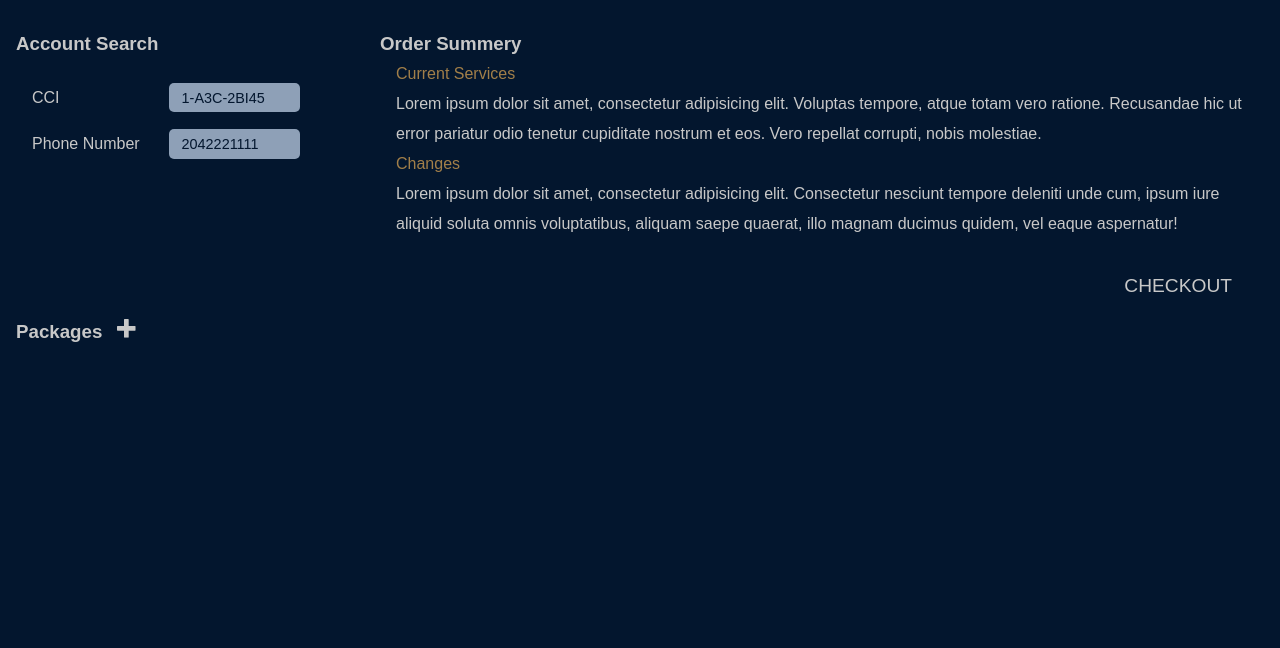
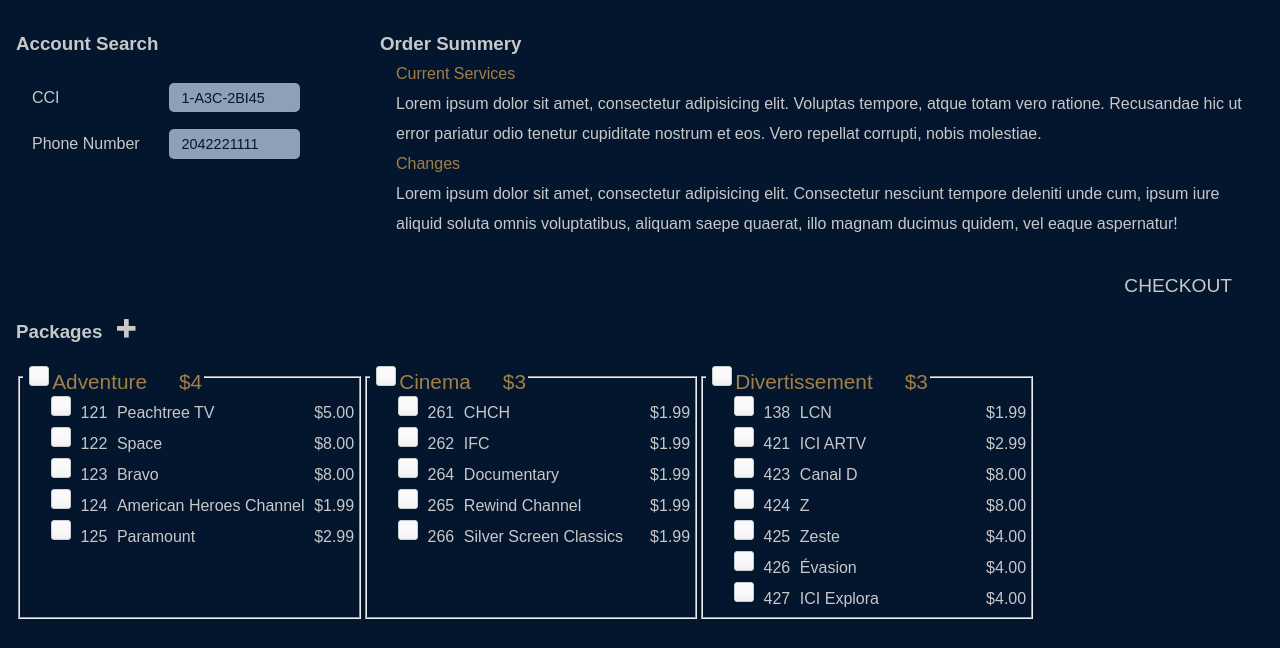
Before and after one commit to hematy61/tv-package-configurator, a website: page index.html in a window 1280 px wide. Shown: the part 91-739 px from the top of the page. Drawn offline with Linux system fonts and the light colour scheme; the site is published under a folder, as on GitHub Pages, so addresses that start at the root find nothing.

Commit message:
first comit

```diff
--- a/index.html
+++ b/index.html
@@ -61,7 +61,6 @@
 					<a href="/order-details.html" class="checkout">CHECKOUT</a>
 				</div>
 			</div>
-
 		</section>
 
 
@@ -72,139 +71,13 @@
 				</svg>
 			</h3>
 
-		<!-- <div class="packages">
-			<div class="channel-groups">
-				<div class="adventure group">
-					<fieldset>
-						<legend>
-							<input type="checkbox" id="adventure" name="channelGroup" value="adventure">
-							<label for="adventure">Adventure</label>
-							<p>$4.00</p>
-						</legend>
-
-						<div class="channel">
-							<div class="channel-name-row">
-								<input type="checkbox" id="peachtree" name="channel" value="peachtree">
-								<label for="peachtree" class="channel-number">121</label>
-								<h4>Peachtree TV</h4>
-							</div>
-							<p>$5.00</p>
-						</div>
-
-						<div class="channel">
-							<div class="channel-name-row">
-								<input type="checkbox" id="space" name="channel" value="space">
-								<label for="space" class="channel-number">122</label>
-								<h4>Space</h4>
-							</div>
-							<p>$8.00</p>
-						</div>
-
-						<div class="channel">
-							<div class="channel-name-row">
-								<input type="checkbox" id="bravo" name="channel" value="bravo">
-								<label for="bravo" class="channel-number">123</label>
-								<h4>Bravo</h4>
-							</div>
-							<p>$8.00</p>
-						</div>
-
-						<div class="channel">
-							<div class="channel-name-row">
-								<input type="checkbox" id="american-heroes-channel" name="channel" value="american-heroes-channel">
-								<label for="american-heroes-channel" class="channel-number">124</label>
-								<h4 class="long-name">American Heroes Channel</h4>
-							</div>
-							<p>$1.99</p>
-						</div>
-
-						<div class="channel">
-							<div class="channel-name-row">
-								<input type="checkbox" id="paramount" name="channel" value="paramount">
-								<label for="paramount" class="channel-number">125</label>
-								<h4>Paramount</h4>
-							</div>
-							<p>$2.99</p>
-						</div>
-
-						<div class="hd-notice">
-							<p>Add number one at the begining for HD channel number.
-							<br>
-							for example: 121 becomes 1121 </p>
-						</div>
-
-					</fieldset>
-				</div>
-
-				<div class="cinema group">
-					<fieldset>
-						<legend>
-							<input type="checkbox" id="cinema" name="channelGroup" value="cinema">
-							<label for="cinema">Cinema</label>
-							<p>$3.00</p>
-						</legend>
-
-						<div class="channel">
-							<div class="channel-name-row">
-								<input type="checkbox" id="chch" name="channel" value="chch">
-								<label for="chch" class="channel-number">261</label>
-								<h4>CHCH</h4>
-							</div>
-							<p>$1.99</p>
-						</div>
-
-						<div class="channel">
-							<div class="channel-name-row">
-								<input type="checkbox" id="ifc" name="channel" value="ifc">
-								<label for="ifc" class="channel-number">262</label>
-								<h4>IFC</h4>
-							</div>
-							<p>$1.99</p>
-						</div>
-
-						<div class="channel">
-							<div class="channel-name-row">
-								<input type="checkbox" id="bravo" name="channel" value="bravo">
-								<label for="bravo" class="channel-number">123</label>
-								<h4>Bravo</h4>
-							</div>
-							<p>$8.00</p>
-						</div>
-
-						<div class="channel">
-							<div class="channel-name-row">
-								<input type="checkbox" id="american-heroes-channel" name="channel" value="american-heroes-channel">
-								<label for="american-heroes-channel" class="channel-number">124</label>
-								<h4 class="long-name">American Heroes Channel</h4>
-							</div>
-							<p>$1.99</p>
-						</div>
-
-						<div class="channel">
-							<div class="channel-name-row">
-								<input type="checkbox" id="paramount" name="channel" value="paramount">
-								<label for="paramount" class="channel-number">125</label>
-								<h4>Paramount</h4>
-							</div>
-							<p>$2.99</p>
-						</div>
-
-						<div class="hd-notice">
-							<p>Add number one at the begining for HD channel number.
-							<br>
-							for example: 121 becomes 1121 </p>
-						</div>
-
-					</fieldset>
-				</div>
-			</div>
-		</div> -->
 			<div class="packages">
 				<div class="channel-groups">
 				</div>
 			</div>
 		</section>
+	</div>
 
-<script src="/JS/index.js"></script>
+	<script src="JS/index.js"></script>
 </body>
 </html>
```
Also changed, not shown: JS/index.js (+0 -28 lines). Lines whose indentation alone changed are shown as unchanged.
